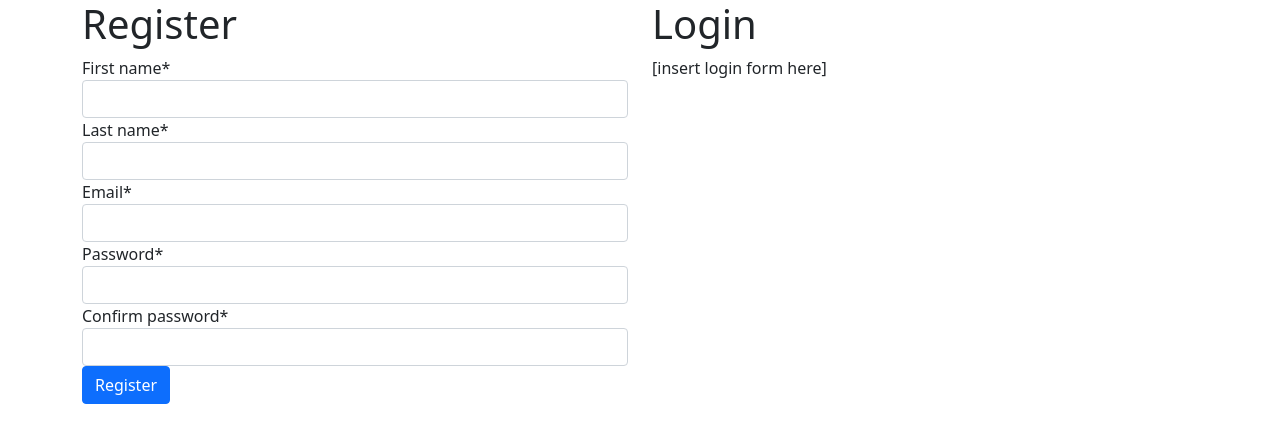
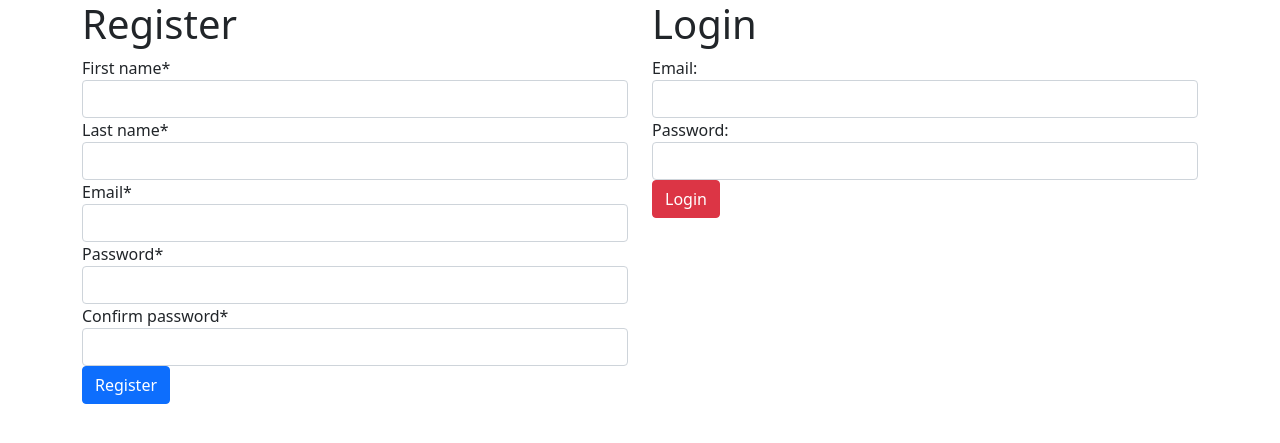
Before and after one commit to mamcdonald94/Eventer, a Django app: page / in a window 1280 px wide. Shown: the top 443 px of the page. Run offline with Django 3.2, Linux system fonts and the light colour scheme; some libraries are stand-ins or nearby versions.

Commit message:
added user creation, password hashing, login check, user login

```diff
--- a/event_planner/event_app/forms.py
+++ b/event_planner/event_app/forms.py
@@ -3,6 +3,7 @@ from django.forms import fields, widgets
 from .models import *
 from crispy_forms.helper import FormHelper
 from crispy_forms.layout import Submit
+# import bcrypt
 
 
 class RegistrationForm(forms.ModelForm):
@@ -19,10 +20,12 @@ class RegistrationForm(forms.ModelForm):
     def clean(self):
         cleaned_data = super(RegistrationForm, self).clean()
         password = cleaned_data.get("password")
+
         confirm_password = cleaned_data.get("confirm_password")
-
+        # check password match before hashing
         if password != confirm_password:
             self.add_error('confirm_password', "Password does not match")
+        # hash password
         return cleaned_data
 
     def __init__(self, *args, **kwargs):
--- a/event_planner/event_app/models.py
+++ b/event_planner/event_app/models.py
@@ -24,6 +24,10 @@ def password_validator(value):
         raise ValidationError(
             "password must be at least 8 characters, contain one uppercase letter, one lowercase letter, and one number"
         )
+    # elif postData['password'] != postData['confirm_password']:
+    #     raise ValidationError(
+    #         "passwords did not match"
+    #     )
 
 def address_validator(value):
     ADD_REGEX = re.compile(r'^\d+\w+\s\w+\s\w+\s\w+\s\w+\s\d{5}$')
--- a/event_planner/event_app/templates/login_reg.html
+++ b/event_planner/event_app/templates/login_reg.html
@@ -17,7 +17,25 @@
             </div>
             <div class="col-md-6">
                 <h1>Login</h1>
-                [insert login form here]
+                {% if messages %}
+                <ul class="messages" style="list-style-type: none;">
+                    {% for message in messages %}
+                    <li {% if message.tags %} class="{{message.tags}}"{% endif %} style="color: red;">{{message}}</li>
+                    {% endfor %}
+                </ul>
+                {% endif %}
+                <form action="/login/" novalidate method="post">
+                    {% csrf_token %}
+                    <div class="form-group">
+                        <label for="email">Email:</label>
+                        <input type="email" class="form-control" name="email"/>
+                    </div>
+                    <div class="form-group">
+                        <label for="password">Password:</label>
+                        <input type="password" class="form-control" name="password" />
+                    </div>
+                    <button class="btn btn-danger">Login</button>
+                </form>
             </div>
         </div>
     </div>
--- a/event_planner/event_app/urls.py
+++ b/event_planner/event_app/urls.py
@@ -7,6 +7,7 @@ urlpatterns = [
     path('create_user/', create_user),
     path('login/', login),
     path('logout/', logout),
+    path('login-required/', login_req),
     path('event/info', event_info),
     path('event/event-form', event_form),
     path('event/create-event', create_event),
--- a/event_planner/event_app/views.py
+++ b/event_planner/event_app/views.py
@@ -1,10 +1,11 @@
-import event_app
+import bcrypt
 from django.http.response import HttpResponse
 from django.shortcuts import render, redirect
 from .forms import *
 from django.contrib.auth.decorators import login_required
 from .models import *
 from django.contrib import messages
+
 
 def index(request):
     form = RegistrationForm()
@@ -19,7 +20,12 @@ def create_user(request):
     if request.method == 'POST':
         reg_form = RegistrationForm(request.POST)
         if reg_form.is_valid():
-            new_user = reg_form.save()
+            new_user = reg_form.save(commit=False)
+            print(new_user.password)
+            hash_pw = bcrypt.hashpw(reg_form.cleaned_data['password'].encode(), bcrypt.gensalt()).decode()
+            new_user.password = hash_pw
+            print(new_user.password)
+            new_user.save()
             # stores the logged in user's id for usage elsewhere in app
             request.session['logged_user_id'] = new_user.id
             return redirect(f'/user/{new_user.id}')
@@ -27,26 +33,39 @@ def create_user(request):
             return render(request, 'login_reg.html', context={'RegForm': reg_form})
 
 def login(request):
-    pass
+    if request.method == 'POST':
+        user = User.objects.filter(email=request.POST['email'])
+        if user:
+
+            logged_user = user[0]
+            # checks to see if the password submitted matches the password in the database
+            if bcrypt.checkpw(request.POST['password'].encode(), logged_user.password.encode()):
+                # holds the id of the currently logged in user, redirects to their dashboard
+                request.session['logged_user_id'] = logged_user.id
+                return redirect(f'/user/{logged_user.id}')
+
+        messages.error(request, "invalid email or password")
+    return redirect('/')
 
 def logout(request):
     request.session.flush()
     return redirect('/')
 
+def login_req(request):
+    return render(request, 'login_required.html')
+
+@login_required(redirect_field_name=None)
 def dashboard(request, user_id):
-    if 'logged_user_id' not in request.session:
-        messages.error(request, "You must be logged in or registered to access this page!")
-        return redirect('/')
     context = {
         'logged_user': User.objects.get(id=user_id),
     }
     return render(request, 'dashboard.html', context)
 
-@login_required(login_url='')
+@login_required(redirect_field_name=None)
 def event_info(request):
     return render(request, 'event_info.html')
 
-@login_required(login_url='')
+@login_required(redirect_field_name=None)
 def event_form(request):
     form = EventForm()
     context = {
@@ -54,7 +73,7 @@ def event_form(request):
     }
     return render(request, "create_event.html", context)
 
-@login_required(login_url='')
+@login_required(redirect_field_name=None)
 def create_event(request):
     pass
 # creating event follows below -- how to render errors?
--- a/event_planner/event_planner/urls.py
+++ b/event_planner/event_planner/urls.py
@@ -15,8 +15,10 @@ Including another URLconf
 """
 from django.contrib import admin
 from django.urls import path, include
+import debug_toolbar
 
 urlpatterns = [
     path('admin/', admin.site.urls),
     path('', include('event_app.urls')),
+    path('__debug__/', include(debug_toolbar.urls)),
 ]
```
Also changed, not shown: event_planner/event_app/templates/login_required.html (added, +21 -0 lines), event_planner/event_planner/settings.py (+8 -0 lines).
